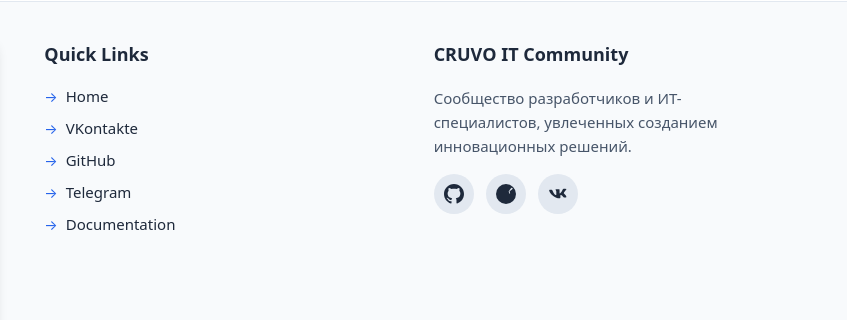
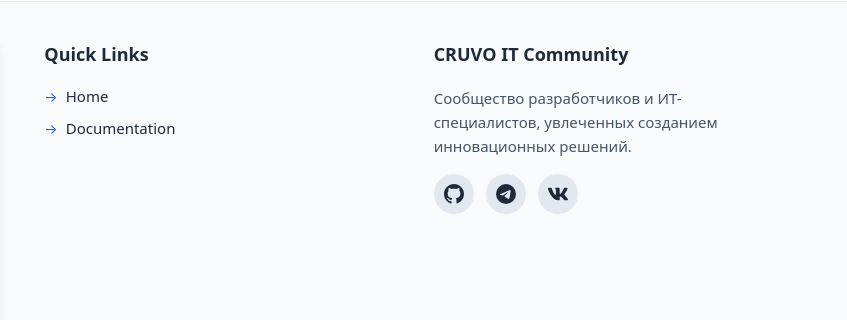
Before and after one commit to vladnet14/supercell-api, a website: page docs/index.html in a window 1280 px wide. Shown: the part 2517-2837 px from the top of the page, 433-1280 px from the left. Drawn offline with nearby package versions, Linux system fonts and the light colour scheme.

Commit message:
Update index.html

```diff
--- a/docs/index.html
+++ b/docs/index.html
@@ -218,21 +218,6 @@
             <h3>Quick Links</h3>
             <ul>
               <li><a href="https://cruvo-project.ru">Home</a></li>
-              <li>
-                <a href="https://vk.com/cruvo_it_community" target="_blank"
-                  >VKontakte</a
-                >
-              </li>
-              <li>
-                <a href="https://github.com/CRUVO-Project" target="_blank"
-                  >GitHub</a
-                >
-              </li>
-              <li>
-                <a href="https://t.me/+qT5hn9vO7QplYjI6" target="_blank"
-                  >Telegram</a
-                >
-              </li>
               <li><a href="/">Documentation</a></li>
             </ul>
           </div>
@@ -266,13 +251,15 @@
                 aria-label="Telegram"
               >
                 <svg
+                  xmlns="http://www.w3.org/2000/svg"
                   width="20"
                   height="20"
-                  viewBox="0 0 24 24"
                   fill="currentColor"
+                  class="bi bi-telegram"
+                  viewBox="0 0 16 16"
                 >
                   <path
-                    d="M11.944 0A12 12 0 0 0 0 12a12 12 0 0 0 12 12 12 12 0 0 0 12-12A12 12 0 0 0 12 0a12.013 12.013 0 0 0-.056 0zm4.837 8.473a1.2 1.2 0 0 0-.973-.473c-.573 0-.853.293-1.267.88l-2.677 3.667-1.093-.453-.613.827.933.533 1.133-.267 3.267-4.533c.413-.587.533-.733.573-.733.053 0 .107.067.147.213l.973 4.533.827-.533-.613-.827-1.093.453-1.267-2.667 2.677-3.667c.413-.587.693-.88 1.267-.88.573 0 .973.293.973.947 0 .333-.133.667-.467.947l-.707.48z"
+                    d="M16 8A8 8 0 1 1 0 8a8 8 0 0 1 16 0M8.287 5.906q-1.168.486-4.666 2.01-.567.225-.595.442c-.03.243.275.339.69.47l.175.055c.408.133.958.288 1.243.294q.39.01.868-.32 3.269-2.206 3.374-2.23c.05-.012.12-.026.166.016s.042.12.037.141c-.03.129-1.227 1.241-1.846 1.817-.193.18-.33.307-.358.336a8 8 0 0 1-.188.186c-.38.366-.664.64.015 1.088.327.216.589.393.85.571.284.194.568.387.936.629q.14.092.27.187c.331.236.63.448.997.414.214-.02.435-.22.547-.82.265-1.417.786-4.486.906-5.751a1.4 1.4 0 0 0-.013-.315.34.34 0 0 0-.114-.217.53.53 0 0 0-.31-.093c-.3.005-.763.166-2.984 1.09"
                   />
                 </svg>
               </a>
@@ -284,12 +271,15 @@
                 <svg
                   width="20"
                   height="20"
-                  viewBox="0 0 24 24"
-                  fill="currentColor"
+                  viewBox="0 0 16 16"
+                  xmlns="http://www.w3.org/2000/svg"
                 >
                   <path
-                    d="M21.579 6.33c.135-.432 0-.747-.648-.747h-2.151c-.541 0-.793.279-.929.732 0 0-1.092 2.606-2.631 4.297-.501.549-.732.726-.998.726-.135 0-.378-.177-.378-.702V7.077c0-.627-.189-.747-.756-.747h-3.375c-.378 0-.608.147-.608.549 0 .576.864.711.864 2.322v3.177c0 .783-.135.924-.648.924-.999 0-2.808-2.637-3.987-5.652-.243-.621-.459-.855-1.026-.855H2.16c-.621 0-.756.279-.756.732 0 .684 1.053 4.071 4.89 6.795C8.748 16.23 11.304 17.1 13.5 17.1c1.215 0 1.35-.297 1.35-.924v-2.106c0-.648.162-.783.702-.783.405 0 1.107.279 1.836 1.134 1.053 1.215 1.215 1.755 1.755 1.755h2.151c.621 0 .891-.297.756-.924-.162-.648-.783-1.584-2.025-2.808-.648-.648-1.566-1.215-.648-2.43 1.755-2.295 2.835-4.071 3.006-4.41z"
-                  />
+                    fill-rule="evenodd"
+                    clip-rule="evenodd"
+                    d="M15.633 3.73c.111-.391 0-.678-.53-.678h-1.75c-.445 0-.65.248-.761.521 0 0-.89 2.283-2.152 3.767-.407.429-.593.566-.816.566-.11 0-.278-.137-.278-.527v-3.65c0-.468-.123-.677-.494-.677h-2.75a.432.432 0 00-.446.423c0 .444.63.547.695 1.796v2.713c0 .594-.102.702-.324.702-.594 0-2.037-2.293-2.893-4.918-.168-.51-.336-.716-.783-.716H.6c-.5 0-.6.248-.6.521 0 .488.593 2.908 2.763 6.108 1.447 2.186 3.484 3.371 5.339 3.371 1.113 0 1.25-.263 1.25-.716v-1.652c0-.527.106-.632.458-.632.26 0 .705.137 1.743 1.19 1.187 1.25 1.383 1.81 2.05 1.81h1.75c.5 0 .75-.263.607-.782-.158-.518-.725-1.269-1.477-2.16-.408-.507-1.02-1.053-1.205-1.326-.26-.352-.186-.508 0-.82 0 0 2.132-3.161 2.355-4.235z"
+                    fill="currentColor"
+                  ></path>
                 </svg>
               </a>
             </div>
```
